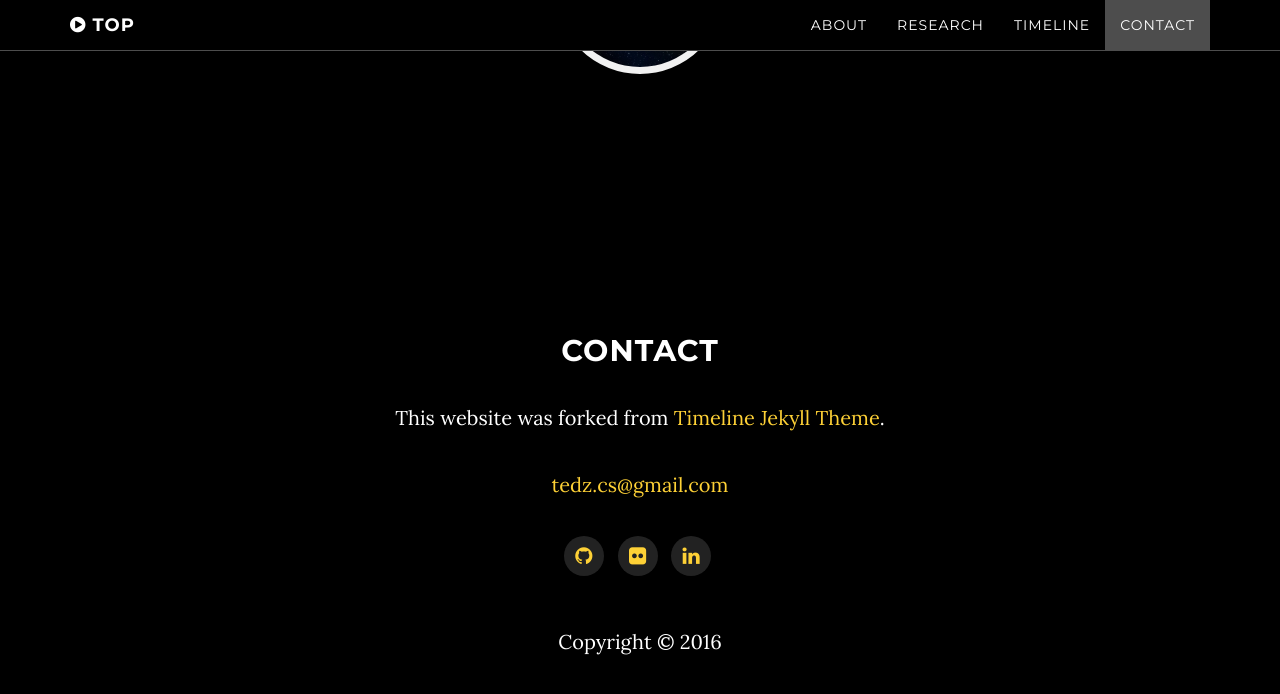
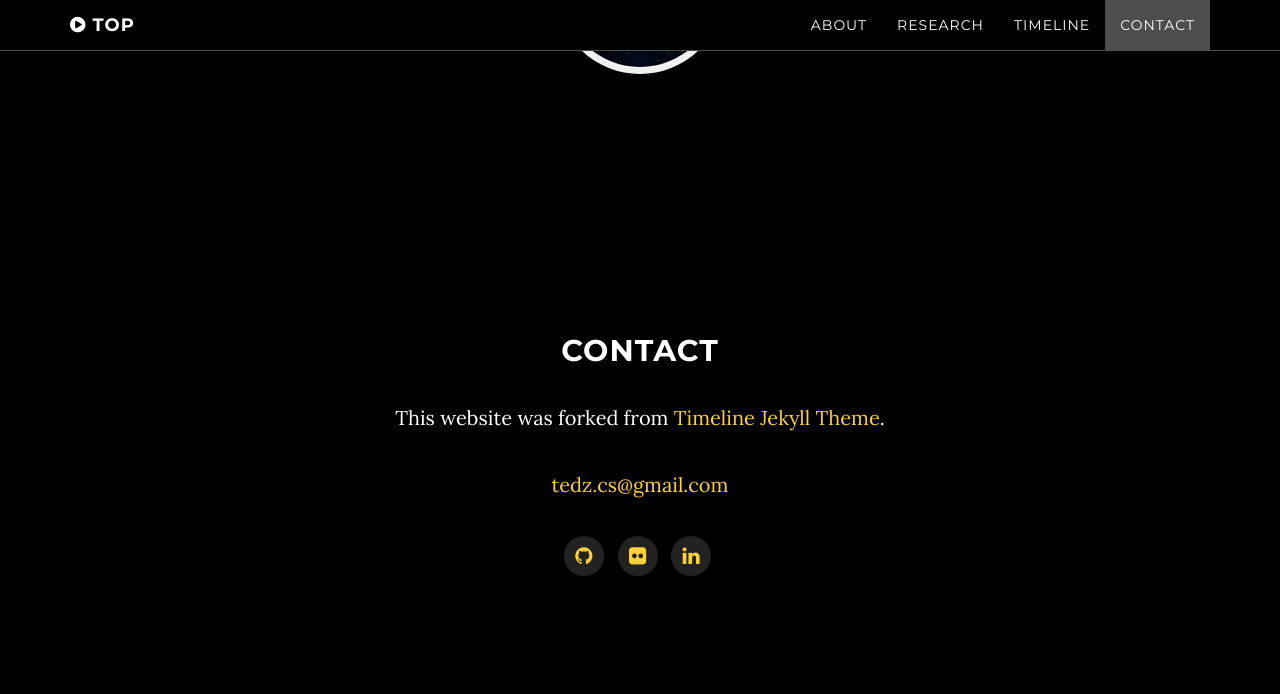
Before and after one commit to zted/zted.github.io, a Jekyll site: the page built from index.html, in a window 1280 px wide and 900 px high, scrolled down 5541 px. Shown: the top 694 px of the window. Built offline with Jekyll 4.4.1, drawn with Linux system fonts in a browser that asks for light colours.

Commit message:
Removing copyright, updating picture

```diff
--- a/_includes/footer.html
+++ b/_includes/footer.html
@@ -1,8 +1,8 @@
    <!-- Footer -->
-    <footer>
-        <div class="container text-center">
-            <p>Copyright &copy; {{ site.author }} {{ site.time | date: "%Y" }}</p>
-        </div>
-    </footer>
+    <!--<footer>-->
+        <!--<div class="container text-center">-->
+            <!--<p>Copyright &copy; {{ site.author }} {{ site.time | date: "%Y" }}</p>-->
+        <!--</div>-->
+    <!--</footer>-->
 
     <p><br /><br /><br /><br /><br /><br /></p>
--- a/css/grayscale.css
+++ b/css/grayscale.css
@@ -140,7 +140,7 @@
     padding: 100px 0;
     text-align: center;
     color: #fff;
-    background: url(../img/backpacking.jpg) no-repeat bottom center scroll;
+    background: url(../img/austrian_mountains.jpg) no-repeat bottom center scroll;
     background-color: #000;
     -webkit-background-size: cover;
     -moz-background-size: cover;
```
